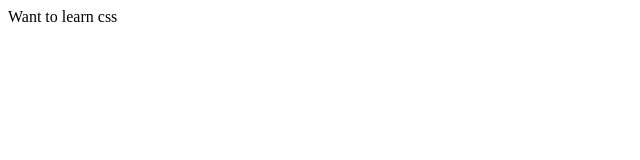
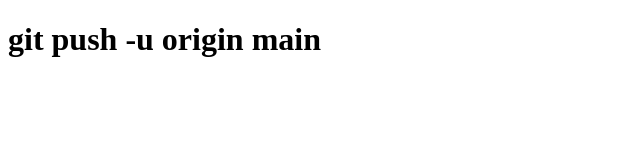
Before and after one commit to tariqul6/html, a plain HTML site: page index.html in a window 1280 px wide. Shown: the whole page, without its empty margins (0-640 px from the left). Drawn offline with Linux system fonts and the light colour scheme.

Commit message:
practice git

```diff
--- a/index.html
+++ b/index.html
@@ -6,6 +6,6 @@
     <title>Document</title>
 </head>
 <body>
-    Want to learn css
+    <h1>git push -u origin main</h1>
 </body>
 </html>
```
